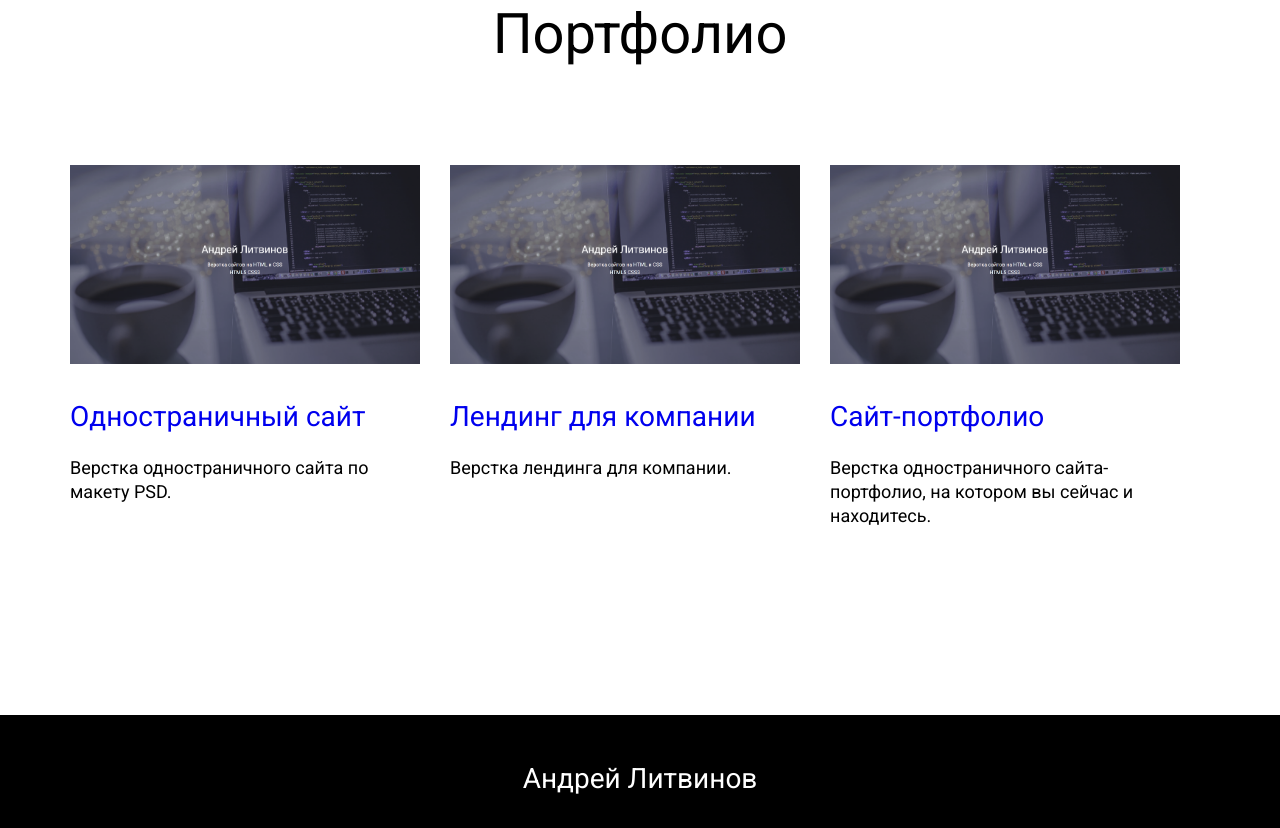
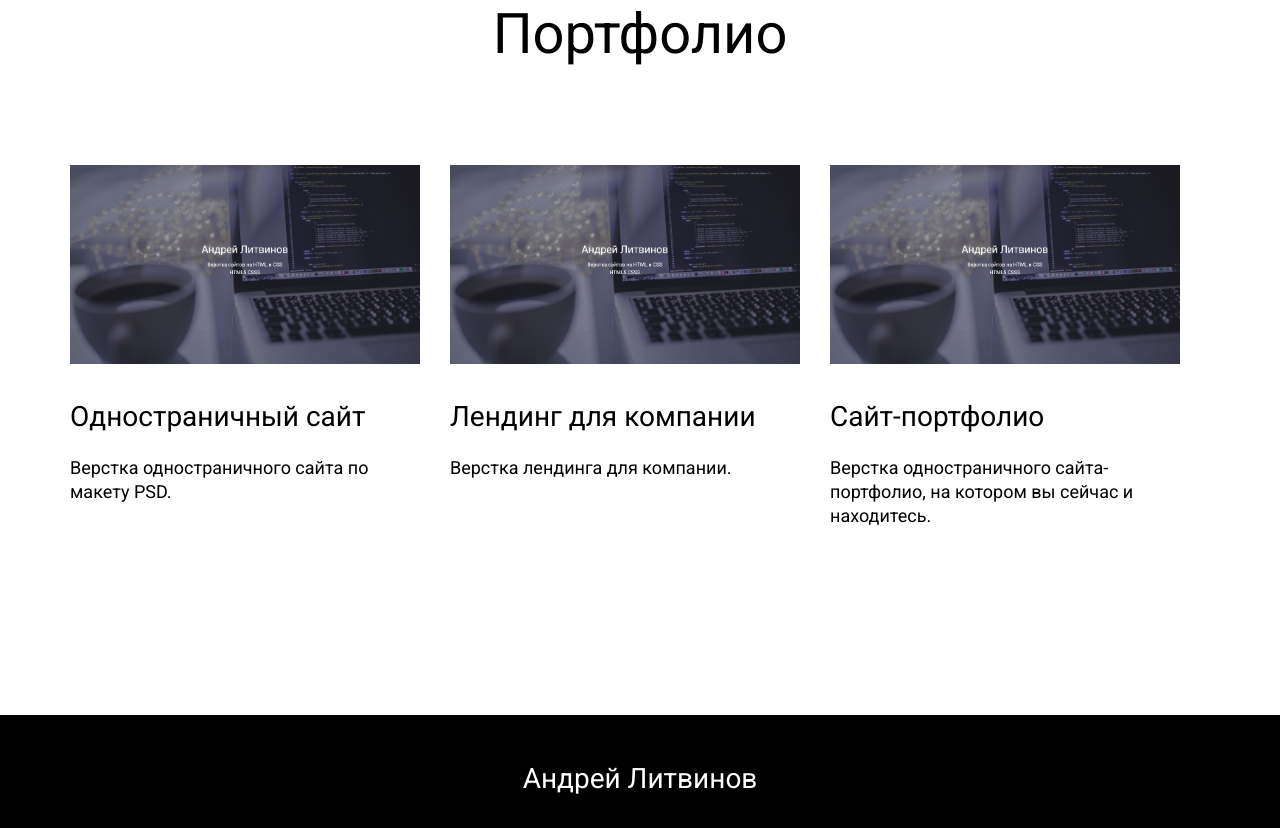
Before and after one commit to framuss/framuss.github.io, a plain HTML site: page index.html in a window 1280 px wide. Shown: the part 922-1750 px from the top of the page. Drawn offline with nearby package versions, Linux system fonts and the light colour scheme.

Commit message:
css_error

```diff
--- a/css/style.css
+++ b/css/style.css
@@ -49,7 +49,9 @@ header{
 	margin-bottom: 100px;
 	margin-top: -25px;
 }
-
+#ss{
+	color:black;
+}
 #ss:hover{
 	color:lightblue;
 }
```
